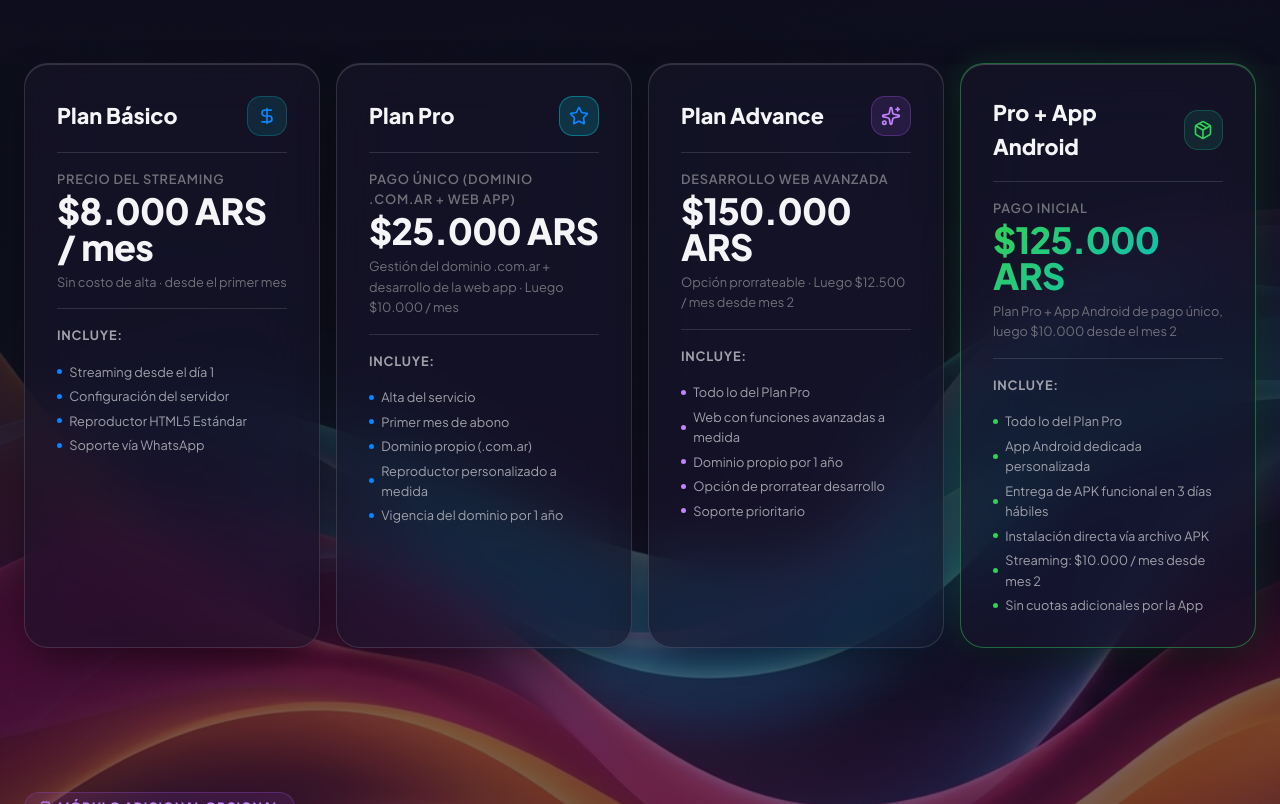
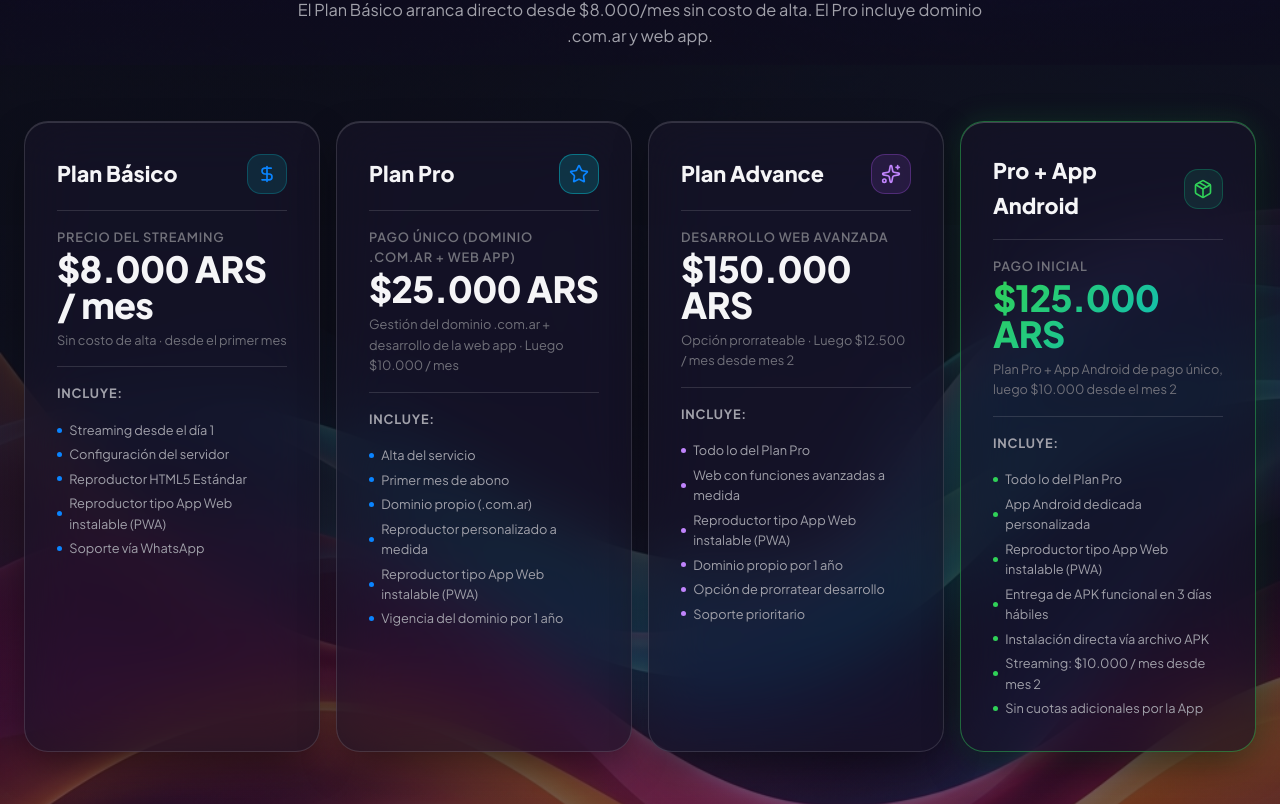
Before and after one commit to SAULTULA/ksmstreamweb, a React (Vite) app: page / in a window 1280 px wide. Shown: the part 3775-4579 px from the top of the page. Built offline with nearby package versions, Linux system fonts and the light colour scheme; no server answers.

Commit message:
feat(pricing): agrega reproductor tipo App Web instalable (PWA) a todos los planes

```diff
--- a/src/components/Pricing/Pricing.jsx
+++ b/src/components/Pricing/Pricing.jsx
@@ -7,6 +7,7 @@ const BASIC_FEATURES = [
   { text: 'Oyentes Simultáneos Ilimitados', ok: true },
   { text: 'Servidor Icecast / Shoutcast SonicPanel', ok: true },
   { text: 'Reproductor HTML5 Estándar', ok: true },
+  { text: 'Reproductor tipo App Web instalable (PWA)', ok: true },
   { text: 'Estadísticas Gráficas en tiempo real', ok: true },
   { text: 'Transferencia mensual ilimitada', ok: true },
   { text: 'Soporte Técnico vía WhatsApp', ok: true },
@@ -20,6 +21,7 @@ const PRO_FEATURES = [
   { text: 'Oyentes Simultáneos Ilimitados', ok: true },
   { text: 'Servidor Icecast / Shoutcast SonicPanel', ok: true },
   { text: 'Reproductor HTML5 Personalizado a Medida', ok: true },
+  { text: 'Reproductor tipo App Web instalable (PWA)', ok: true },
   { text: 'Estadísticas Gráficas en tiempo real', ok: true },
   { text: 'Transferencia mensual ilimitada', ok: true },
   { text: 'Soporte Técnico vía WhatsApp', ok: true },
@@ -33,6 +35,7 @@ const ADVANCE_FEATURES = [
   { text: 'Oyentes Simultáneos Ilimitados', ok: true },
   { text: 'Servidor Icecast / Shoutcast SonicPanel', ok: true },
   { text: 'Creación de Web con Funciones Avanzadas a Medida', ok: true },
+  { text: 'Reproductor tipo App Web instalable (PWA)', ok: true },
   { text: 'Dominio propio registrado a tu nombre', ok: true },
   { text: 'Vigencia del dominio por 1 año incluida', ok: true },
   { text: 'Estadísticas Gráficas en tiempo real', ok: true },
--- a/src/components/Summary/Summary.jsx
+++ b/src/components/Summary/Summary.jsx
@@ -38,7 +38,7 @@ export default function Summary() {
             <hr className={styles['summary__card-divider']} />
             <p className={styles['summary__includes-label']}>Incluye:</p>
             <ul className={styles['summary__includes-list']}>
-              {['Streaming desde el día 1', 'Configuración del servidor', 'Reproductor HTML5 Estándar', 'Soporte vía WhatsApp'].map((item, i) => (
+              {['Streaming desde el día 1', 'Configuración del servidor', 'Reproductor HTML5 Estándar', 'Reproductor tipo App Web instalable (PWA)', 'Soporte vía WhatsApp'].map((item, i) => (
                 <li key={i} className={styles['summary__includes-item']}>
                   <span className={`${styles['summary__includes-dot']} ${styles['summary__includes-dot--cyan']}`} />
                   {item}
@@ -64,7 +64,7 @@ export default function Summary() {
             <hr className={styles['summary__card-divider']} />
             <p className={styles['summary__includes-label']}>Incluye:</p>
             <ul className={styles['summary__includes-list']}>
-              {['Alta del servicio', 'Primer mes de abono', 'Dominio propio (.com.ar)', 'Reproductor personalizado a medida', 'Vigencia del dominio por 1 año'].map((item, i) => (
+              {['Alta del servicio', 'Primer mes de abono', 'Dominio propio (.com.ar)', 'Reproductor personalizado a medida', 'Reproductor tipo App Web instalable (PWA)', 'Vigencia del dominio por 1 año'].map((item, i) => (
                 <li key={i} className={styles['summary__includes-item']}>
                   <span className={`${styles['summary__includes-dot']} ${styles['summary__includes-dot--cyan']}`} />
                   {item}
@@ -90,7 +90,7 @@ export default function Summary() {
             <hr className={styles['summary__card-divider']} />
             <p className={styles['summary__includes-label']}>Incluye:</p>
             <ul className={styles['summary__includes-list']}>
-              {['Todo lo del Plan Pro', 'Web con funciones avanzadas a medida', 'Dominio propio por 1 año', 'Opción de prorratear desarrollo', 'Soporte prioritario'].map((item, i) => (
+              {['Todo lo del Plan Pro', 'Web con funciones avanzadas a medida', 'Reproductor tipo App Web instalable (PWA)', 'Dominio propio por 1 año', 'Opción de prorratear desarrollo', 'Soporte prioritario'].map((item, i) => (
                 <li key={i} className={styles['summary__includes-item']}>
                   <span className={`${styles['summary__includes-dot']} ${styles['summary__includes-dot--purple']}`} />
                   {item}
@@ -116,7 +116,7 @@ export default function Summary() {
             <hr className={styles['summary__card-divider']} />
             <p className={styles['summary__includes-label']}>Incluye:</p>
             <ul className={styles['summary__includes-list']}>
-              {['Todo lo del Plan Pro', 'App Android dedicada personalizada', 'Entrega de APK funcional en 3 días hábiles', 'Instalación directa vía archivo APK', 'Streaming: $10.000 / mes desde mes 2', 'Sin cuotas adicionales por la App'].map((item, i) => (
+              {['Todo lo del Plan Pro', 'App Android dedicada personalizada', 'Reproductor tipo App Web instalable (PWA)', 'Entrega de APK funcional en 3 días hábiles', 'Instalación directa vía archivo APK', 'Streaming: $10.000 / mes desde mes 2', 'Sin cuotas adicionales por la App'].map((item, i) => (
                 <li key={i} className={styles['summary__includes-item']}>
                   <span className={styles['summary__includes-dot']} />
                   {item}
```
